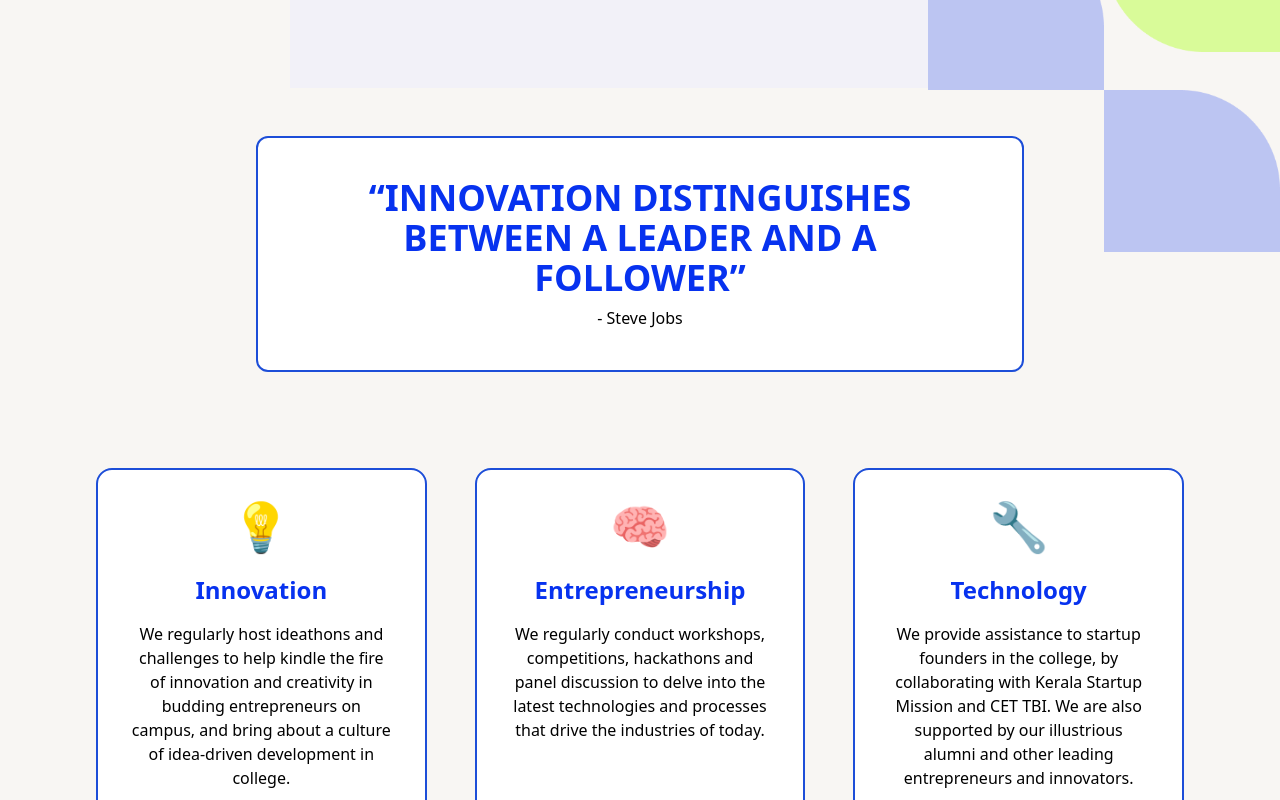
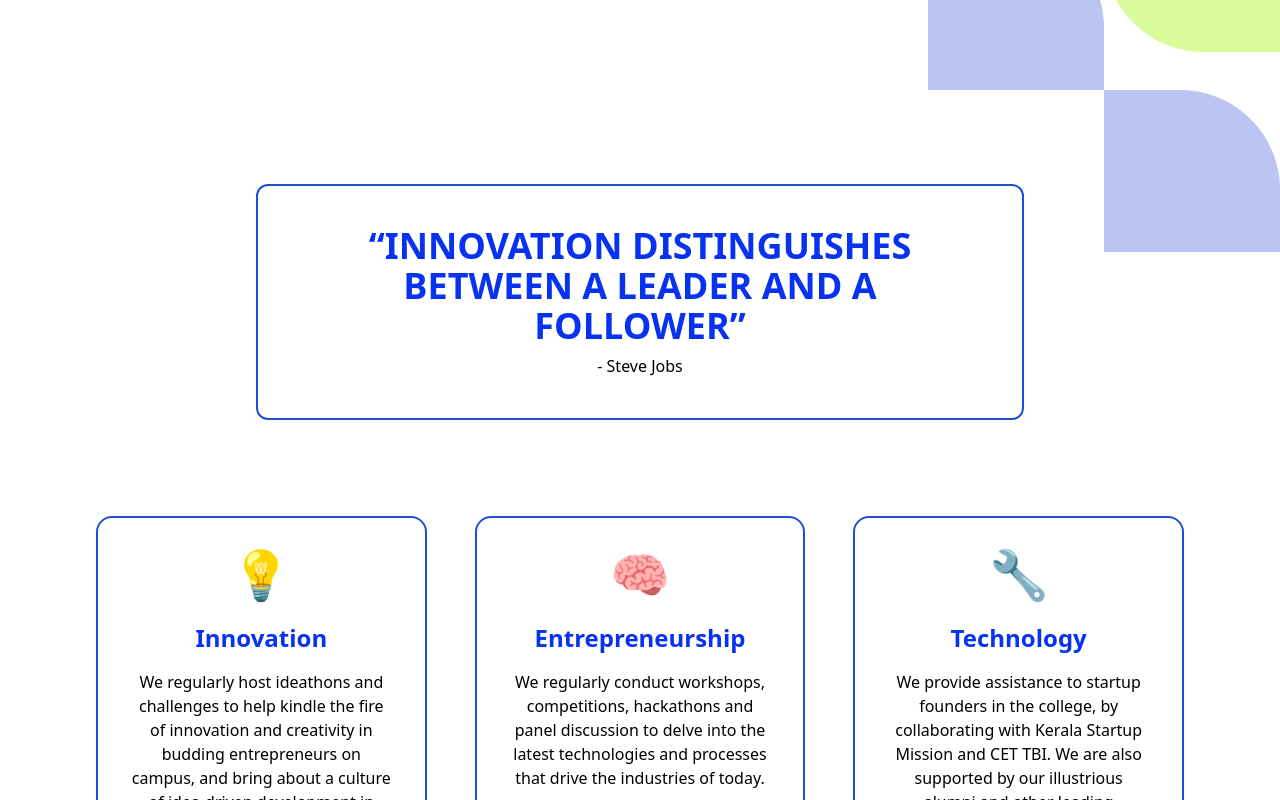
Before and after one commit to callmesidhu/React-IEDCCET-website, a React (Vite) app: page / in a window 1280 px wide. Shown: the part 1280-2080 px from the top of the page. Built offline with nearby package versions, Linux system fonts and the light colour scheme; a web font is replaced by a local one.

Commit message:
added animation

```diff
--- a/src/components/landing/LandingPage.jsx
+++ b/src/components/landing/LandingPage.jsx
@@ -3,10 +3,24 @@
 import { motion } from "framer-motion";
 import { useDarkMode } from "../../context/DarkModeContext";
 
+const fadeIn = {
+  initial: { opacity: 0, x: 0 },
+  whileInView: { opacity: 1, x: 0 },
+  viewport: { once: true, amount: 0.5 },
+  transition: { duration: 1.2 },
+};
+
+const fadeInUp = {
+  initial: { opacity: 0, y: 50 },
+  whileInView: { opacity: 1, y: 0 },
+  viewport: { once: true, amount: 0.5 },
+  transition: { duration: 0.8 },
+};
+
 function LandingPage() {
 
   const { darkMode, setDarkMode } = useDarkMode();
-  const bgColor = darkMode ? "#000414" : "#F8F6F3";
+  const bgColor = darkMode ? "#000414" : "#FFFFFF";
   const bg2 = darkMode ? "#000C3B" : "#FFFFFF";
   const textColor1 = darkMode ? "#FFFFFF" : "#0732EF";
   const textColor2 = darkMode ? "#FFFFFF" : "#000000";
@@ -18,9 +32,12 @@
 
       <div className="sm:pt-24 pt-14 sm:px-24 px-2 sm:pb-24 pb-14">
 
+      <motion.div {...fadeIn}>
+
         <div className="flex items-start justify-between">
 
           <div className="flex flex-col items-start max-w-[600px]">
+
             <h1 className="font-bold text-xl sm:text-6xl leading-[1.2]">
               INNOVATION AND <br />
               ENTREPRENEURSHIP <br />
@@ -66,15 +83,19 @@
             />
         </div>
         </div>
+        </motion.div>
 
         {darkMode?
         <div className="relative sm:mt-[160px] mt-[90px] flex justify-center">
 
+        <motion.div {...fadeInUp}>
         <img
           src="IEDC.png"
           alt="IEDC Logo"
           className="sm:w-[700px] w-[200px]"
         />
+        </motion.div>
+
         <img
           src="/dp_d.png"
           alt=""
@@ -125,11 +146,14 @@
         </div>:
         <div className="relative sm:mt-[160px] mt-[90px] flex justify-center">
 
+        <motion.div {...fadeInUp}>
         <img
           src="IEDC.png"
           alt="IEDC Logo"
           className="sm:w-[700px] w-[200px]"
         />
+        </motion.div>
+
         <div className="absolute sm:w-[700px] w-[250px] h-full bg-[#0732EF] mix-blend-soft-light pointer-events-none">
         </div>
         <img
@@ -181,7 +205,8 @@
 
         </div>}
 
-        <div className="border-2 border-blue-700 rounded-xl sm:mt-12 mt-24 p-10 max-w-3xl mx-auto text-center"
+        <motion.div {...fadeInUp}>
+        <div className="border-2 border-blue-700 rounded-xl sm:mt-24 mt-24 p-10 max-w-3xl mx-auto text-center"
         style={{backgroundColor : bg2}}>
           <p className="text-blue-700 font-bold sm:text-4xl text-xl leading-relaxed"
           style={{color : textColor1}}>
@@ -235,6 +260,7 @@
           </div>
 
         </div>
+        </motion.div>
 
       </div>
     </section>
```
